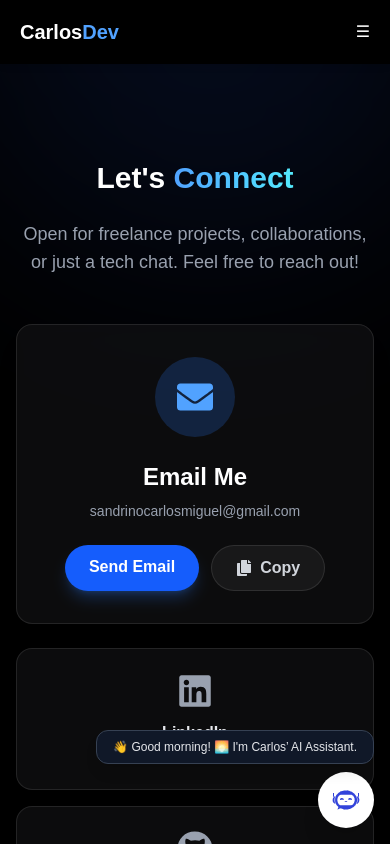
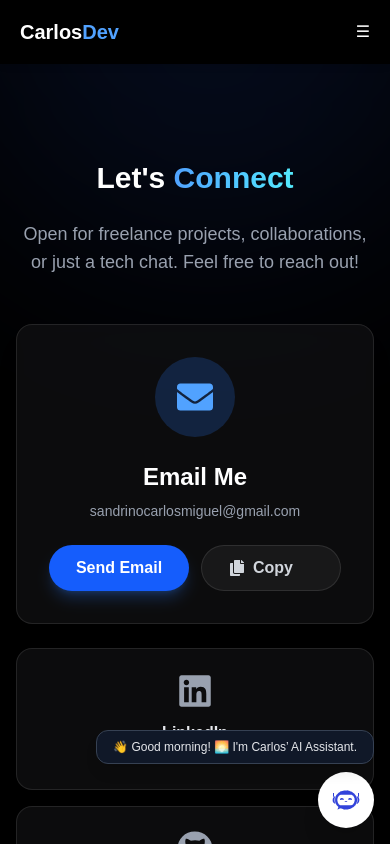
Before and after one commit to Crl0sDEV/Latest-Portfolio-V1, a Next.js app: page /contact in a window 390 px wide. Shown: the top 844 px of the page. Built offline with nearby package versions, Linux system fonts and the light colour scheme.

Commit message:
fix small issues in copy button when in mobile screen size

```diff
--- a/src/components/EmailCard.jsx
+++ b/src/components/EmailCard.jsx
@@ -32,16 +32,25 @@ export default function EmailCard({ email }) {
             <div className="flex gap-3 flex-wrap justify-center w-full">
             <a
                 href={`mailto:${email}`}
-                className="cursor-pointer px-6 py-2.5 bg-blue-600 hover:bg-blue-500 text-white font-semibold rounded-full transition-all shadow-lg shadow-blue-500/25 active:scale-95"
+
+                className="cursor-pointer min-w-[140px] flex justify-center items-center px-6 py-2.5 bg-blue-600 hover:bg-blue-500 text-white font-semibold rounded-full transition-all shadow-lg shadow-blue-500/25 active:scale-95"
             >
                 Send Email
             </a>
+
             <button
                 onClick={handleCopy}
-                className="cursor-pointer px-6 py-2.5 bg-white/5 hover:bg-white/10 border border-white/10 text-gray-300 font-semibold rounded-full transition-all flex items-center gap-2 active:scale-95"
+
+                className="cursor-pointer min-w-[140px] flex justify-center items-center px-6 py-2.5 bg-white/5 hover:bg-white/10 border border-white/10 text-gray-300 font-semibold rounded-full transition-all gap-2 active:scale-95"
             >
-                {copied ? <FaCheck className="text-green-400" /> : <FaCopy />}
-                {copied ? "Copied!" : "Copy"}
+
+                <span className={`transition-all duration-300 ${copied ? 'text-green-400' : 'text-gray-300'}`}>
+                    {copied ? <FaCheck /> : <FaCopy />}
+                </span>
+
+                <span className="w-[60px] text-left">
+                    {copied ? "Copied!" : "Copy"}
+                </span>
             </button>
             </div>
         </div>
```
